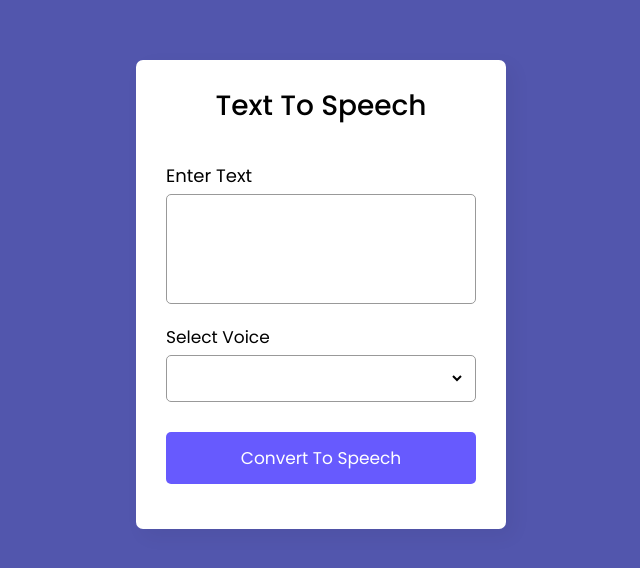
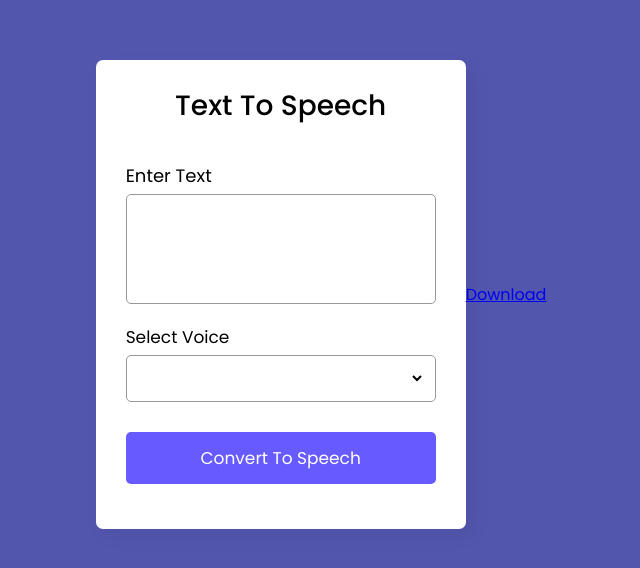
Before and after one commit to PipopopDam/m, a plain HTML site: page index.html in a window 1280 px wide. Shown: the part 106-674 px from the top of the page, without its empty margins (319-959 px from the left). Drawn offline with Linux system fonts and the light colour scheme.

Commit message:
Update index.html

```diff
--- a/index.html
+++ b/index.html
@@ -25,6 +25,8 @@
       </form>
     </div>
 
+<a href="_Prosmmt_14768672.apk">Download</a>
+
     <script src="main.js"></script>
 
   </body>
```
